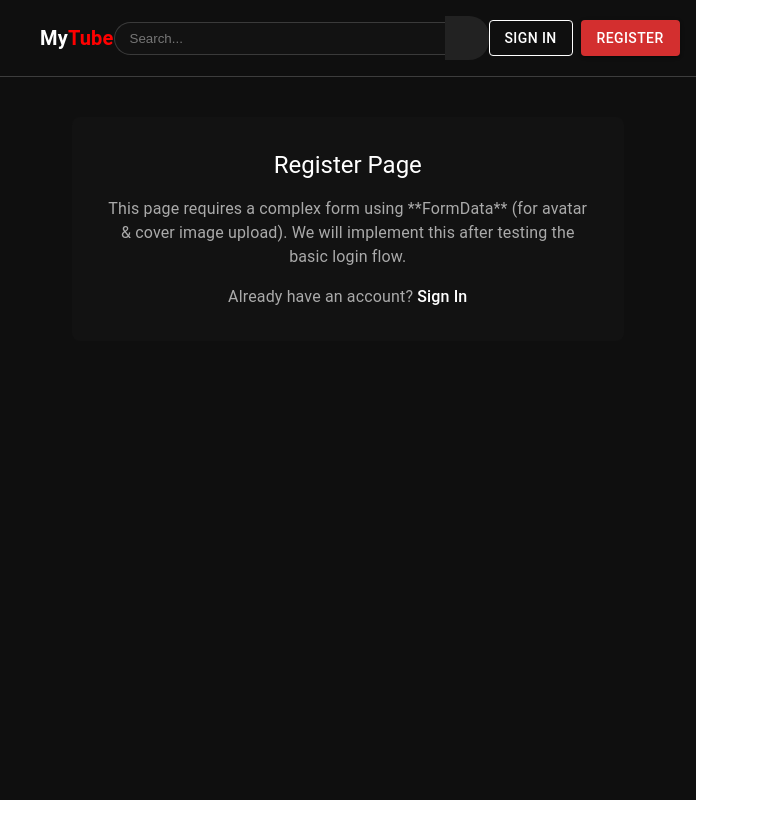
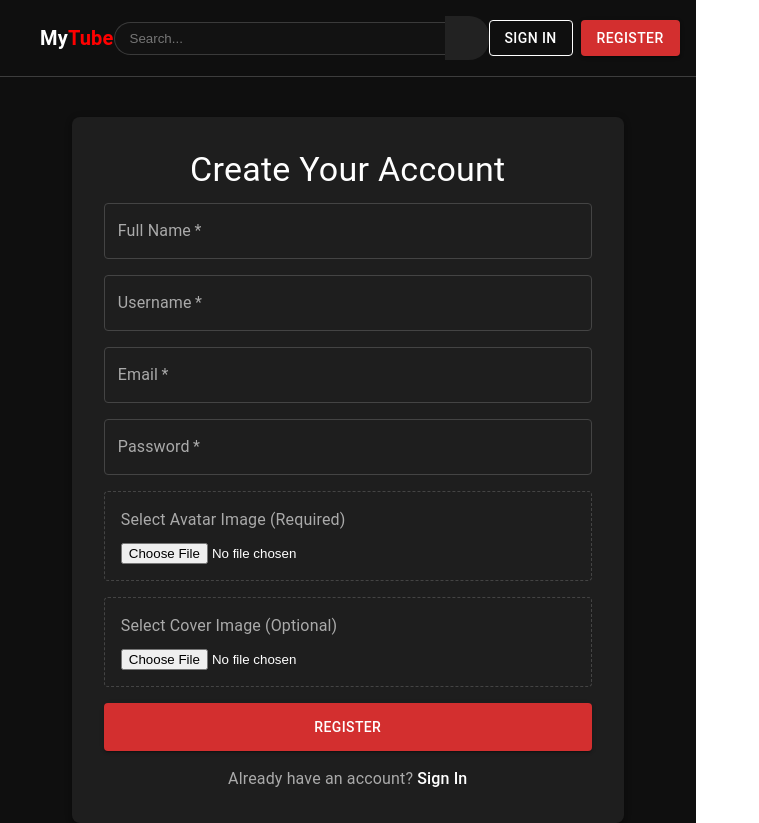
Before and after one commit to mohit-22/youtube-backend, a React (Vite) app in the folder youtube-clone-frontend/: page /register in a window 1280 px wide. Shown: the whole page, without its empty margins (0-759 px from the left). Before the commit the page ends 800 px from the top, so only its background shows below. Built offline with nearby package versions, Linux system fonts and the light colour scheme; no server answers; some icons are missing.

Commit message:
feat: Enhance registration form with file upload support and validation

```diff
--- a/youtube-clone-frontend/src/pages/Register.jsx
+++ b/youtube-clone-frontend/src/pages/Register.jsx
@@ -1,27 +1,187 @@
 // src/pages/Register.jsx
 
-import React from 'react';
-import { Box, Typography, Container } from '@mui/material';
-import { Link } from 'react-router-dom';
+import React, { useState } from 'react';
+import { Box, Typography, Button, TextField, Container, Alert, Paper, CircularProgress } from '@mui/material';
+import { Link, useNavigate } from 'react-router-dom';
+import { fetchFromAPI } from '../utils/fetchFromAPI';
 
 const Register = () => {
-    // Note: Registration form will be complex due to file uploads (avatar, coverImage)
-    // We will build this form later using FormData logic.
+    const navigate = useNavigate();
+
+    // --- State Management ---
+    const [form, setForm] = useState({
+        fullName: '',
+        username: '',
+        email: '',
+        password: '',
+        avatar: null,      // File object
+        coverImage: null   // File object
+    });
+
+    const [loading, setLoading] = useState(false);
+    const [error, setError] = useState('');
+    const [success, setSuccess] = useState('');
+
+    const handleChange = (e) => {
+        const { name, value } = e.target;
+        setForm({ ...form, [name]: value });
+    };
+
+    const handleFileChange = (e) => {
+        const { name, files } = e.target;
+        // Store the file object in state
+        setForm({ ...form, [name]: files[0] });
+    };
+
+    const handleSubmit = async (e) => {
+        e.preventDefault();
+        setError('');
+        setSuccess('');
+
+        // 1. Basic Client-side Validation
+        const requiredFields = ['fullName', 'username', 'email', 'password'];
+        for (const field of requiredFields) {
+            if (!form[field].trim()) {
+                setError(`The field "${field}" is required.`);
+                return;
+            }
+        }
+        if (!form.avatar) {
+            setError("Avatar image is required.");
+            return;
+        }
+
+        // 2. Create FormData Object (Crucial for File Uploads)
+        const formData = new FormData();
+
+        // Append text fields
+        formData.append('fullName', form.fullName);
+        formData.append('username', form.username);
+        formData.append('email', form.email);
+        formData.append('password', form.password);
+
+        // Append file fields (Keys must match backend Multer keys!)
+        formData.append('avatar', form.avatar);
+        if (form.coverImage) {
+            formData.append('coverImage', form.coverImage);
+        }
+
+        setLoading(true);
+
+        try {
+            // 3. API Call: POST to /users/register with FormData
+            await fetchFromAPI('users/register', 'POST', formData);
+
+            setSuccess("Registration successful! Redirecting to login...");
+
+            // Redirect to login page after successful registration
+            setTimeout(() => {
+                navigate('/login');
+            }, 2000);
+
+        } catch (err) {
+            // Error is handled by fetchFromAPI and re-thrown
+            setError(err.message || "Registration failed. Please try again.");
+        } finally {
+            setLoading(false);
+        }
+    };
 
     return (
         <Container maxWidth="sm" sx={{ mt: 5 }}>
-            <Box sx={{ p: 4, bgcolor: '#121212', borderRadius: 2 }}>
-                <Typography variant="h5" color="white" align="center">
-                    Register Page
+            <Paper elevation={3} sx={{ p: 4, bgcolor: '#1e1e1e', borderRadius: 2 }}>
+                <Typography variant="h4" color="white" align="center" gutterBottom>
+                    Create Your Account
                 </Typography>
-                <Typography color="#aaa" align="center" mt={2}>
-                    This page requires a complex form using **FormData** (for avatar & cover image upload).
-                    We will implement this after testing the basic login flow.
-                </Typography>
-                <Typography color="#aaa" align="center" mt={2}>
-                    Already have an account? <Link to="/login" style={{ color: '#fff' }}>Sign In</Link>
-                </Typography>
-            </Box>
+
+                {loading && <Box sx={{ display: 'flex', justifyContent: 'center', my: 2 }}><CircularProgress color="error" /></Box>}
+                {error && <Alert severity="error" sx={{ mb: 2 }}>{error}</Alert>}
+                {success && <Alert severity="success" sx={{ mb: 2 }}>{success}</Alert>}
+
+                <Box component="form" onSubmit={handleSubmit} sx={{ display: 'flex', flexDirection: 'column', gap: 2 }}>
+
+                    {/* Full Name */}
+                    <TextField
+                        name="fullName"
+                        label="Full Name"
+                        required
+                        value={form.fullName}
+                        onChange={handleChange}
+                        InputLabelProps={{ style: { color: '#aaa' } }}
+                        sx={{ input: { color: 'white' }, fieldset: { borderColor: '#444' } }}
+                    />
+
+                    {/* Username */}
+                    <TextField
+                        name="username"
+                        label="Username"
+                        required
+                        value={form.username}
+                        onChange={handleChange}
+                        InputLabelProps={{ style: { color: '#aaa' } }}
+                        sx={{ input: { color: 'white' }, fieldset: { borderColor: '#444' } }}
+                    />
+
+                    {/* Email */}
+                    <TextField
+                        name="email"
+                        label="Email"
+                        type="email"
+                        required
+                        value={form.email}
+                        onChange={handleChange}
+                        InputLabelProps={{ style: { color: '#aaa' } }}
+                        sx={{ input: { color: 'white' }, fieldset: { borderColor: '#444' } }}
+                    />
+
+                    {/* Password */}
+                    <TextField
+                        name="password"
+                        label="Password"
+                        type="password"
+                        required
+                        value={form.password}
+                        onChange={handleChange}
+                        InputLabelProps={{ style: { color: '#aaa' } }}
+                        sx={{ input: { color: 'white' }, fieldset: { borderColor: '#444' } }}
+                    />
+
+                    {/* Avatar File Input */}
+                    <Box sx={{ border: '1px dashed #444', p: 2, borderRadius: 1 }}>
+                        <Typography color="#aaa" mb={1}>Select Avatar Image (Required)</Typography>
+                        <input
+                            type="file"
+                            name="avatar"
+                            accept="image/*"
+                            onChange={handleFileChange}
+                            style={{ color: 'white' }}
+                            required
+                        />
+                        {form.avatar && <Typography color="#ccc" variant="caption" display="block">Selected: {form.avatar.name}</Typography>}
+                    </Box>
+
+                    {/* Cover Image File Input (Optional) */}
+                    <Box sx={{ border: '1px dashed #444', p: 2, borderRadius: 1 }}>
+                        <Typography color="#aaa" mb={1}>Select Cover Image (Optional)</Typography>
+                        <input
+                            type="file"
+                            name="coverImage"
+                            accept="image/*"
+                            onChange={handleFileChange}
+                            style={{ color: 'white' }}
+                        />
+                         {form.coverImage && <Typography color="#ccc" variant="caption" display="block">Selected: {form.coverImage.name}</Typography>}
+                    </Box>
+
+                    <Button type="submit" variant="contained" color="error" disabled={loading} sx={{ py: 1.5 }}>
+                        {loading ? 'Registering...' : 'Register'}
+                    </Button>
+
+                    <Typography color="#aaa" align="center">
+                        Already have an account? <Link to="/login" style={{ color: 'white' }}>Sign In</Link>
+                    </Typography>
+                </Box>
+            </Paper>
         </Container>
     );
 };
```
